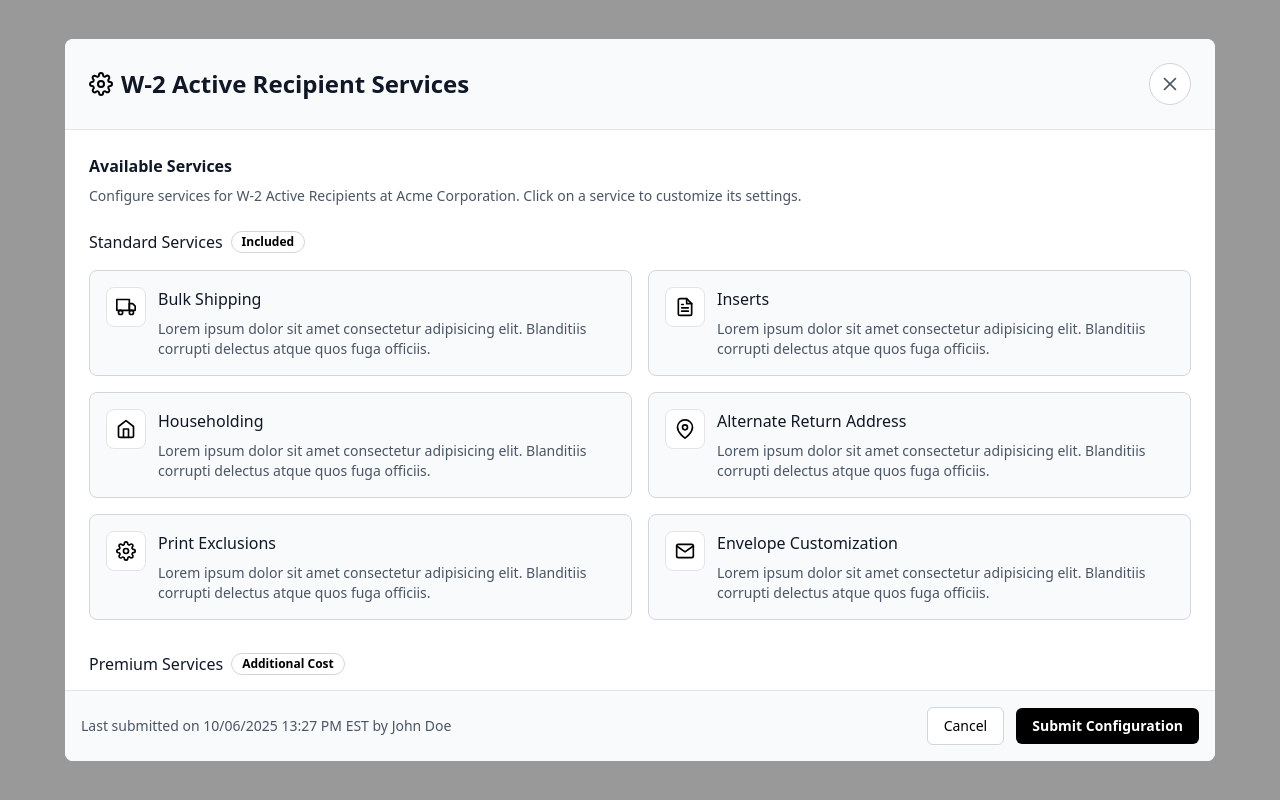
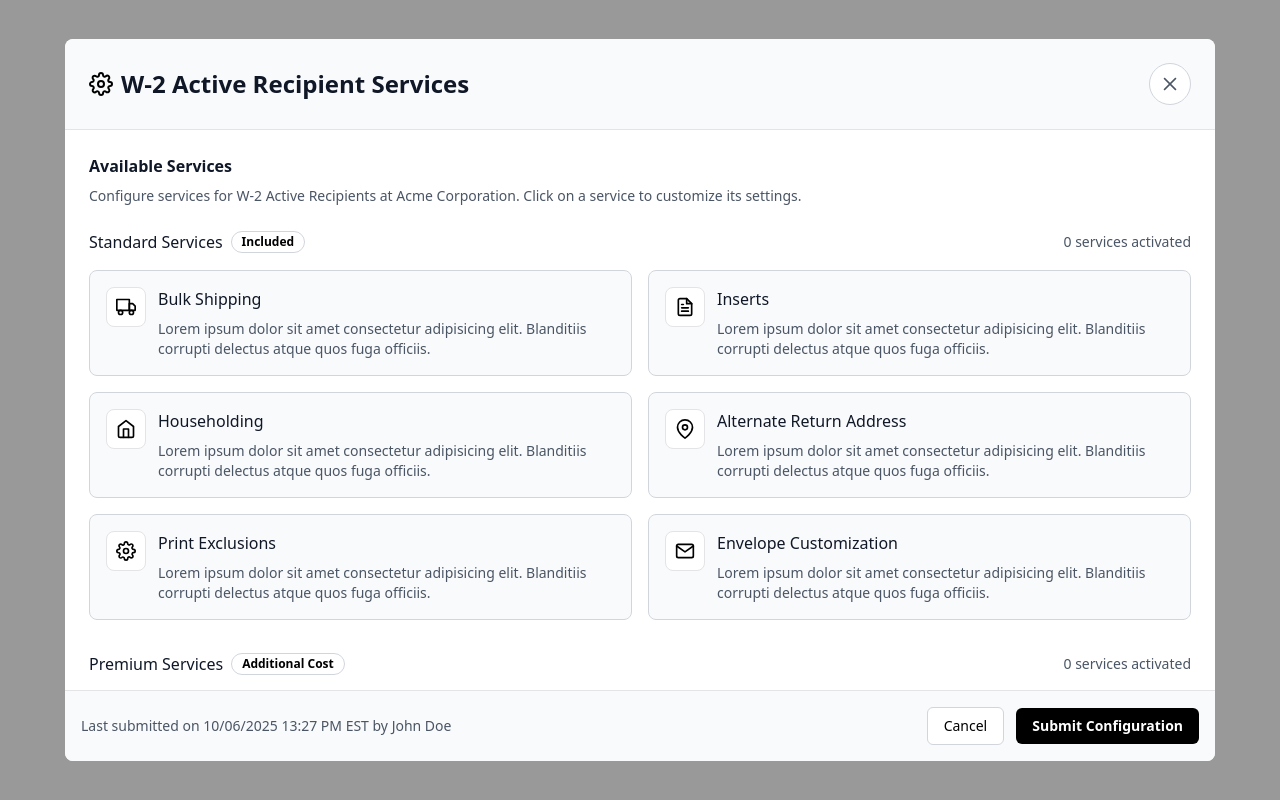
Before and after one commit to mmoya26/print-services, an Angular app: page / in a window 1280 px wide. Both pictures are taken after a click on the button "Open W-2 Services Modal". Built offline with nearby package versions, Linux system fonts and the light colour scheme.

Commit message:
add count of services activated

```diff
--- a/src/app/components/list-of-print-services/list-of-print-services.html
+++ b/src/app/components/list-of-print-services/list-of-print-services.html
@@ -1,26 +1,38 @@
 <div class="flex flex-col p-6 h-[calc(70vh)] overflow-y-auto">
   <h3 class="text-gray-900 font-bold mb-2">Available Services</h3>
-    <p class="text-sm text-gray-600 mb-6">Configure services for W-2 Active Recipients at Acme Corporation. Click on a
-        service to customize its settings.</p>
+  <p class="text-sm text-gray-600 mb-6">
+    Configure services for W-2 Active Recipients at Acme Corporation. Click on a service to
+    customize its settings.
+  </p>
 
   <!-- Standard Services -->
   <div>
     <div class="flex items-center gap-2">
       <h4 class="font-medium text-gray-900">Standard Services</h4>
-            <span class="rounded-full border border-gray-300 px-2.5 py-0.5 font-semibold text-xs">Included</span>
+      <span class="rounded-full border border-gray-300 px-2.5 py-0.5 font-semibold text-xs"
+        >Included</span
+      >
+      <span class="text-gray-600 text-sm ml-auto"
+        >{{activeStandardServicesCount()}} {{activeStandardServicesCount() === 1 ? 'service' :
+        'services'}} activated</span
+      >
     </div>
 
     <!-- Standard services cards container -->
     <div>
       <ul class="flex flex-wrap gap-4 mt-4">
-                @for (s of standardServices; track s.key; let i = $index) {
-                    <li [animate.enter]="'enter-animation'" [style.animation-delay.ms]="i * 25"
+        @for (s of standardServices(); track s.key; let i = $index) {
+        <li
+          [animate.enter]="'enter-animation'"
+          [style.animation-delay.ms]="i * 25"
           [class]="`w-full md:basis-[calc(50%-0.5rem)] border rounded-lg p-4 hover:-translate-y-1 hover:shadow-lg
                     transition duration-250 transform cursor-pointer flex justify-center gap-3 relative bg-[#f9fafb]
                     ${isServiceActive(s) ? 'border-emerald-600' : 'border-gray-300 '}`"
-                        (click)="editService(s)">
+          (click)="editService(s)"
+        >
           <div
-                            class="w-10 h-10 bg-white border border-[#e4e4e7] rounded-lg flex items-center justify-center flex-shrink-0">
+            class="w-10 h-10 bg-white border border-[#e4e4e7] rounded-lg flex items-center justify-center flex-shrink-0"
+          >
             <img src="{{ s.icon }}" alt="Truck Icon" class="h-[20px] w-[20px] text-gray-600" />
           </div>
           <div>
@@ -29,7 +41,9 @@
           </div>
 
           @if (isServiceActive(s)) {
-                            <i class="p-2 text-xs text-emerald-600 font-bold bg-white border border-emerald-600 rounded-full h-fit pi pi-check absolute -top-2 -right-3"></i>
+          <i
+            class="p-2 text-xs text-emerald-600 font-bold bg-white border border-emerald-600 rounded-full h-fit pi pi-check absolute -top-2 -right-3"
+          ></i>
           }
         </li>
         }
@@ -41,19 +55,30 @@
   <div class="mt-8">
     <div class="flex items-center gap-2">
       <h4 class="font-medium text-gray-900">Premium Services</h4>
-            <span class="rounded-full border border-gray-300 px-2.5 py-0.5 font-semibold text-xs">Additional Cost</span>
+      <span class="rounded-full border border-gray-300 px-2.5 py-0.5 font-semibold text-xs"
+        >Additional Cost</span
+      >
+      <span class="text-gray-600 text-sm ml-auto"
+        >{{activePremiumServicesCount()}} {{activePremiumServicesCount() === 1 ? 'service' :
+        'services'}} activated</span
+      >
     </div>
 
     <!-- Premium services cards container -->
     <div>
       <ul class="flex flex-wrap gap-4 mt-4">
-                @for (s of premiumServices; track s.key; let i = $index) {
-                    <li [animate.enter]="'enter-animation'" [style.animation-delay.ms]="i * 25" [class]="`w-full md:basis-[calc(50%-0.5rem)] border rounded-lg p-4
+        @for (s of premiumServices(); track s.key; let i = $index) {
+        <li
+          [animate.enter]="'enter-animation'"
+          [style.animation-delay.ms]="i * 25"
+          [class]="`w-full md:basis-[calc(50%-0.5rem)] border rounded-lg p-4
                     hover:-translate-y-1 hover:shadow-lg transition duration-250 transform cursor-pointer flex justify-center gap-3 relative bg-[#f9fafb]
                     ${isServiceActive(s) ? 'border-emerald-600' : 'border-gray-300 '}`"
-                        (click)="editService(s)">
+          (click)="editService(s)"
+        >
           <div
-                            class="w-10 h-10 bg-white border border-[#e4e4e7] rounded-lg flex items-center justify-center flex-shrink-0">
+            class="w-10 h-10 bg-white border border-[#e4e4e7] rounded-lg flex items-center justify-center flex-shrink-0"
+          >
             <img src="{{ s.icon }}" alt="Truck Icon" class="h-[20px] w-[20px] text-gray-600" />
           </div>
           <div>
@@ -61,7 +86,9 @@
             <p class="text-sm text-gray-600">{{s.description}}</p>
           </div>
           @if (isServiceActive(s)) {
-                            <i class="p-2 text-xs text-emerald-600 font-bold bg-white border border-emerald-600 rounded-full h-fit pi pi-check absolute -top-2 -right-3"></i>
+          <i
+            class="p-2 text-xs text-emerald-600 font-bold bg-white border border-emerald-600 rounded-full h-fit pi pi-check absolute -top-2 -right-3"
+          ></i>
           }
         </li>
         }
--- a/src/app/components/list-of-print-services/list-of-print-services.ts
+++ b/src/app/components/list-of-print-services/list-of-print-services.ts
@@ -1,23 +1,45 @@
-import { Component, inject, OnInit, output } from '@angular/core';
+import { Component, computed, inject, OnInit, output, signal } from '@angular/core';
 import { Service, ServiceCategory, ServiceType } from '../../app';
 import { PrintServices } from '../../services/print-services';
+import { RecipientList } from '../print-services/recipient-list/recipient-list';
 
 @Component({
   selector: 'app-list-of-print-services',
   imports: [],
   templateUrl: './list-of-print-services.html',
-  styleUrl: './list-of-print-services.css'
+  styleUrl: './list-of-print-services.css',
 })
 export class ListOfPrintServices implements OnInit {
   printService = inject(PrintServices);
   editServiceEvent = output<Service>();
 
-  premiumServices: Service[] = [];
-  standardServices: Service[] = [];
+  premiumServices = signal<Service[]>([]);
+  standardServices = signal<Service[]>([]);
+
+  activePremiumServicesCount = computed(() => {
+    const length = this.premiumServices().filter((s) =>
+      this.printService.activeServices$().find((ac) => ac === s.key),
+    ).length;
+
+    return length;
+  });
+
+  activeStandardServicesCount = computed(() => {
+    const length = this.standardServices().filter((s) =>
+      this.printService.activeServices$().find((ac) => ac === s.key),
+    ).length;
+
+    return length;
+  });
 
   ngOnInit() {
-    this.premiumServices = this.printService.services.filter(s => s.category === ServiceCategory.Premium);
-    this.standardServices = this.printService.services.filter(s => s.category === ServiceCategory.Standard);
+    this.premiumServices.set(
+      this.printService.services.filter((s) => s.category === ServiceCategory.Premium),
+    );
+
+    this.standardServices.set(
+      this.printService.services.filter((s) => s.category === ServiceCategory.Standard),
+    );
   }
 
   editService(service: Service) {
```
Lines whose indentation alone changed are shown as unchanged.
